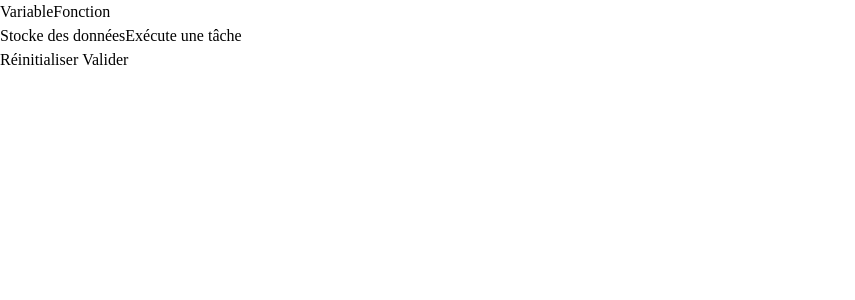
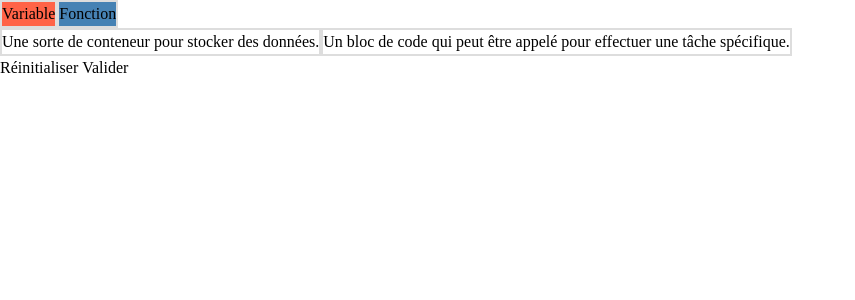
Before and after one commit to BuildsByOmar/ExercisesPedagogique, a SvelteKit app: page /page2 in a window 1280 px wide. Shown: the top 300 px of the page, without its empty margins (0-855 px from the left). Built offline with nearby package versions, Linux system fonts and the light colour scheme.

Commit message:
V1 de l'exercise lier des éléments, sans la correction des bugs.

```diff
--- a/src/routes/page2/+page.svelte
+++ b/src/routes/page2/+page.svelte
@@ -1,59 +1,65 @@
 <script>
-  // liste des éléments à associer
+  // liste des items à associer
   let items = [
-    { name: "Variable", selected: false, associatedIndex: null },
-    { name: "Fonction", selected: false, associatedIndex: null }
+    { name: "Variable", color: "#FF6347", selected: false, associatedIndex: null },
+    { name: "Fonction", color: "#4682B4", selected: false, associatedIndex: null }
   ];
 
   // liste des descriptions à associer
   let descriptions = [
-    { text: "Stocke des données", selected: false, associatedIndex: null },
-    { text: "Exécute une tâche", selected: false, associatedIndex: null }
+    { text: "Une sorte de conteneur pour stocker des données.", selected: false, associatedIndex: null, color: null },
+    { text: "Un bloc de code qui peut être appelé pour effectuer une tâche spécifique.", selected: false, associatedIndex: null, color: null }
   ];
 
-  // vaariable pour vérifier si toutes les associations sont faites
+  // état de validattion (true si toutes les associations sont faites)
   let isValid = false;
 
-  // vérifie si toutes les associations sont complètes
+  // vérifier l'état de validité
   function checkValidState() {
-    isValid = items.every(item => item.associatedIndex !== null);
+    isValid = items.every(function(item) {
+      return item.associatedIndex !== null;
+    });
   }
 
-  // sélectione un élément et gère la désélection
+  // sélectionner un item
   function selectItem(index) {
     items[index].selected = !items[index].selected;
+
+    // si on désélectionne un item, dissocier sa description associée
     if (!items[index].selected) {
-      let descIndex = items[index].associatedIndex;
+      var descIndex = items[index].associatedIndex;
       if (descIndex !== null) {
         descriptions[descIndex].selected = false;
         descriptions[descIndex].associatedIndex = null;
+        descriptions[descIndex].color = null;
         items[index].associatedIndex = null;
       }
     }
     checkValidState();
   }
 
-  // sélectionne une description et l'associe à un élément sélectionné
+  // sélectionner une description
   function selectDescription(index) {
-    let selectedItem = items.find(item => item.selected && item.associatedIndex === null);
+    var selectedItem = items.find(function(item) {
+      return item.selected && item.associatedIndex === null;
+    });
     if (selectedItem) {
       selectedItem.associatedIndex = index;
       descriptions[index].associatedIndex = items.indexOf(selectedItem);
       descriptions[index].selected = true;
-      selectedItem.selected = false;
+      descriptions[index].color = selectedItem.color;
+      selectedItem.selected = false; // =désélectionner l'item après association
     }
     checkValidState();
   }
 
-  // réinitialise toutes les sélections
+  // réinitialiser les sélections
   function deselectItems() {
-    items.forEach(item => {
-      item.selected = false;
-      item.associatedIndex = null;
+    items = items.map(function(item) {
+      return { ...item, selected: false, associatedIndex: null };
     });
-    descriptions.forEach(desc => {
-      desc.selected = false;
-      desc.associatedIndex = null;
+    descriptions = descriptions.map(function(desc) {
+      return { ...desc, selected: false, associatedIndex: null, color: null };
     });
     isValid = false;
   }
@@ -61,16 +67,24 @@
 
 <div class="flex justify-around p-5">
   <div class="flex flex-col gap-2">
-    {#each items as { name, selected }, index}
-      <button class="px-4 py-2 bg-blue-500 text-white rounded" on:click={() => selectItem(index)}>
+    {#each items as { name, color, selected }, index}
+      <button
+        class="px-4 py-2 text-white font-bold rounded shadow transition transform hover:scale-105"
+        style="background-color: {color}; border: {selected ? '3px solid black' : '2px solid #ddd'}"
+        on:click={() => selectItem(index)}
+      >
         {name}
       </button>
     {/each}
   </div>
 
   <div class="flex flex-col gap-2">
-    {#each descriptions as { text, selected }, index}
-      <button class="px-4 py-2 bg-gray-200 rounded" on:click={() => selectDescription(index)}>
+    {#each descriptions as { text, selected, associatedIndex, color }, index}
+      <button
+        class="px-4 py-2 font-bold rounded shadow transition transform hover:scale-105"
+        style="background-color: {color ? color : 'white'}; color: {color ? 'white' : 'black'}; border: {color ? '3px solid black' : '2px solid #ddd'}"
+        on:click={() => selectDescription(index)}
+      >
         {text}
       </button>
     {/each}
@@ -78,6 +92,6 @@
 </div>
 
 <div class="text-center mt-5">
-  <button class="px-4 py-2 bg-gray-400 text-white rounded" on:click={() => deselectItems()} disabled={!isValid}>Réinitialiser</button>
-  <button class="px-4 py-2 bg-green-500 text-white rounded" disabled={!isValid}>Valider</button>
+  <button class="px-4 py-2 bg-gray-400 text-white font-bold rounded shadow transition transform hover:scale-105 disabled:opacity-50" on:click={() => deselectItems()} disabled={!isValid}>Réinitialiser</button>
+  <button class="px-4 py-2 bg-green-500 text-white font-bold rounded shadow transition transform hover:scale-105 disabled:opacity-50" disabled={!isValid}>Valider</button>
 </div>
```
